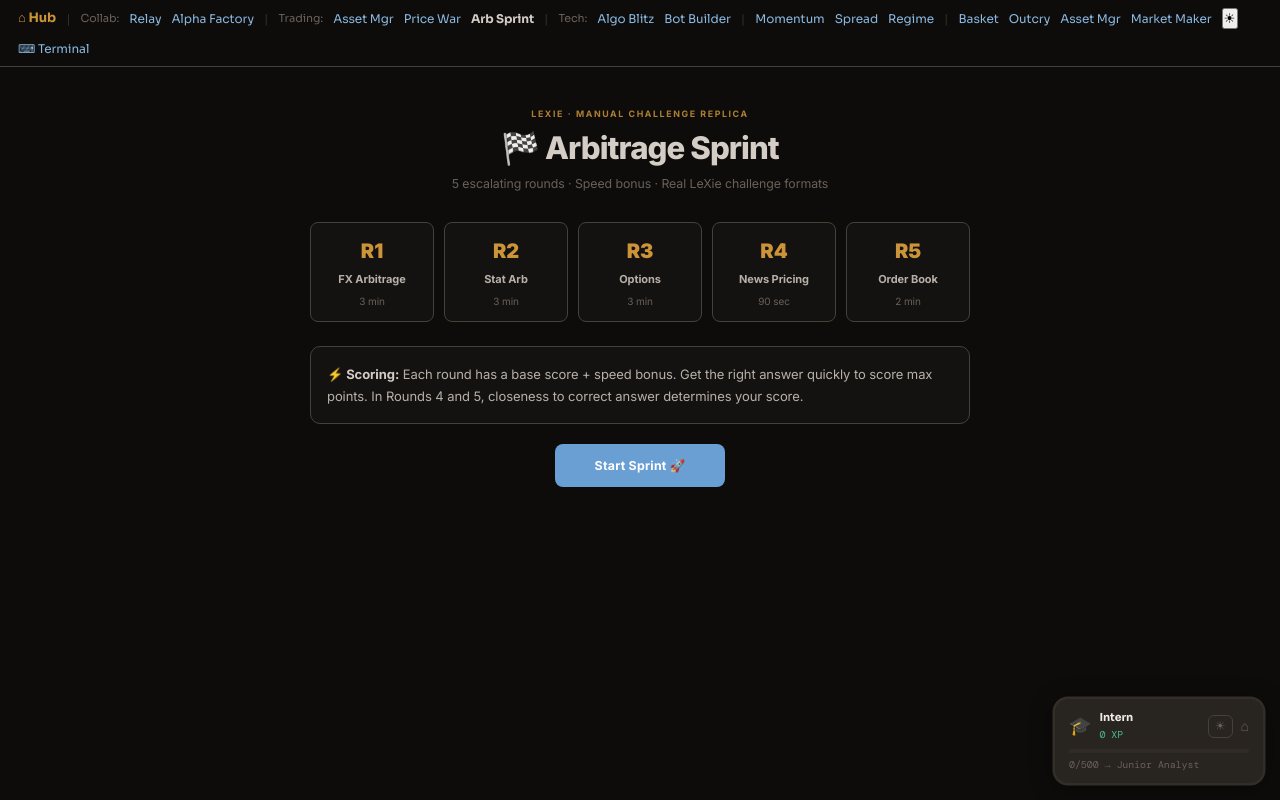
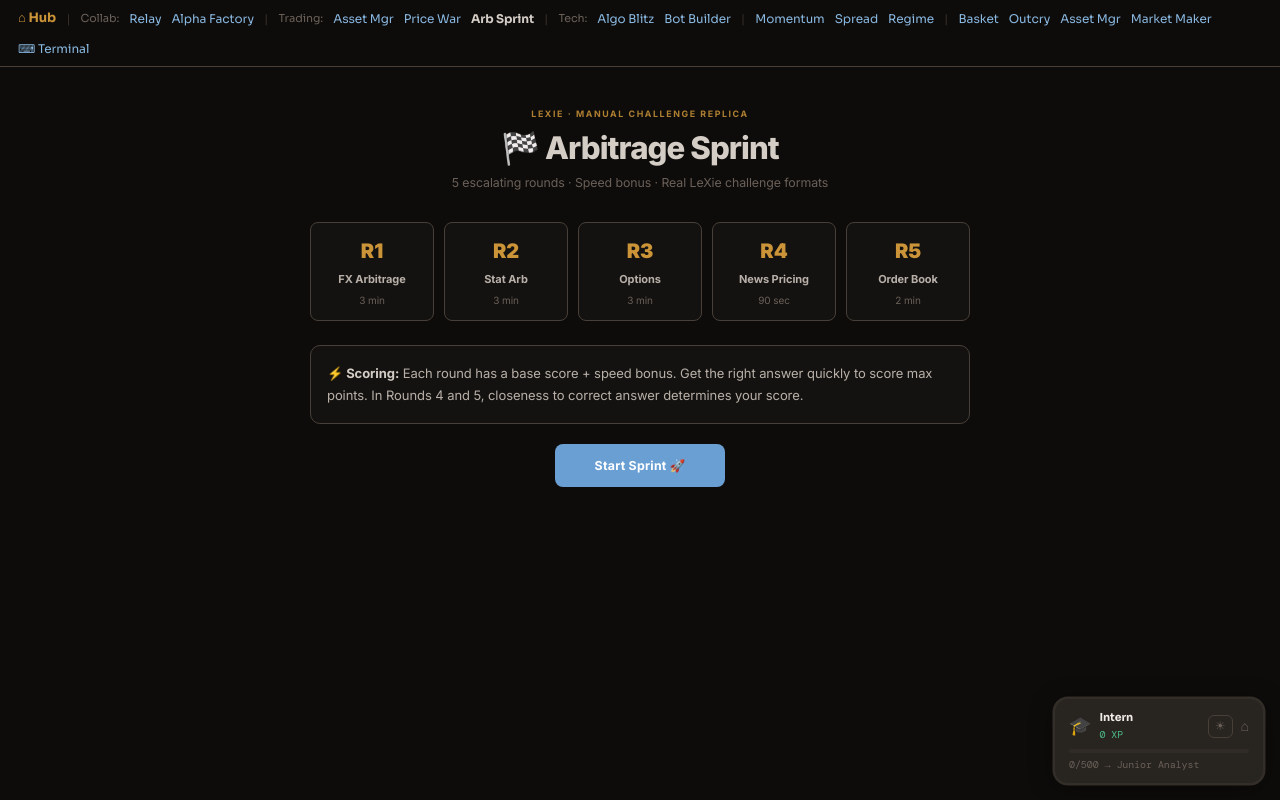
Before and after one commit to cindyle0308/trading-suite-server, a website: page public/arbitrage-sprint.html in a window 1280 px wide. Drawn offline with nearby package versions, Linux system fonts and the light colour scheme.

Commit message:
fix: remove duplicate theme toggle from nav (keep HUD toggle only)

```diff
--- a/public/arbitrage-sprint.html
+++ b/public/arbitrage-sprint.html
@@ -389,7 +389,6 @@ nav{background:var(--bg2);border-bottom:1px solid var(--border2);padding:8px 18p
   <a href="options-outcry.html">Outcry</a>
   <a href="cmi-challenge.html">Asset Mgr</a>
 <a href="https://lexie-marketmakerbaos.onrender.com" target="_blank">Market Maker</a>
-<button class="lx-theme-toggle" id="lx-theme-btn-2" onclick="window.lxTheme&&lxTheme.toggle()" title="Toggle light/dark">☀</button>
 
     <a href="terminal.html">⌨ Terminal</a>
 </nav>
@@ -1099,12 +1098,5 @@ function finalizeR5() {
 </script>
 <script src="lexie-core.js"></script>
 
-<script>
-document.addEventListener("DOMContentLoaded",function(){
-  var b=document.getElementById("lx-theme-btn-2");
-  if(b&&window.lxTheme)b.textContent=lxTheme.isDark()?"☀":"☾";
-  window.addEventListener("lx:update",function(){var b=document.getElementById("lx-theme-btn-2");if(b&&window.lxTheme)b.textContent=lxTheme.isDark()?"☀":"☾";});
-});
-</script>
 </body>
 </html>
```
